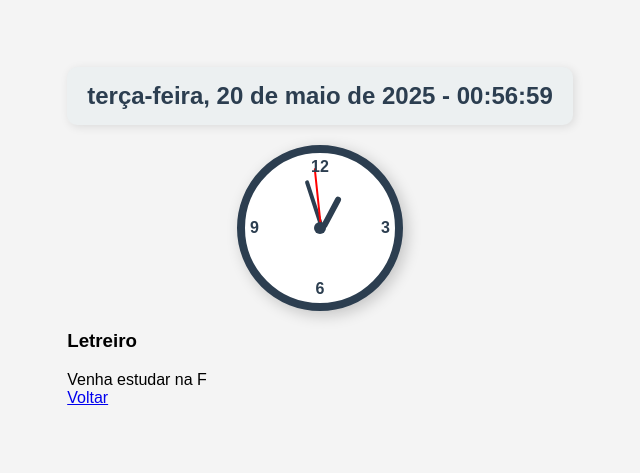
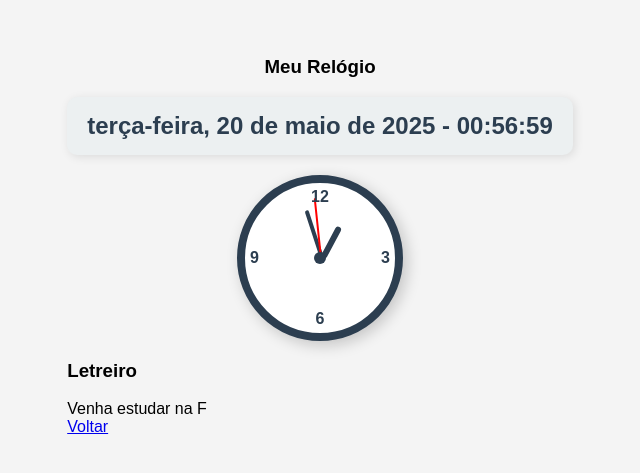
Before and after one commit to victorgsn/React01, a React (Create React App) app: page /atv01 in a window 1280 px wide. Shown: the part 163-636 px from the top of the page, without its empty margins (320-960 px from the left). Built offline with nearby package versions, Linux system fonts and the light colour scheme.

Commit message:
Update Relogio.js

```diff
--- a/src/Semana1/Relogio.js
+++ b/src/Semana1/Relogio.js
@@ -43,6 +43,7 @@ function Relogio() {
   return (
 
     <div className="container-relogio">
+    <h3>Meu Relógio</h3>
       <div className="relogio-digital">{dataFormatada}</div>
 
       <div className="relogio-analogico">
```
